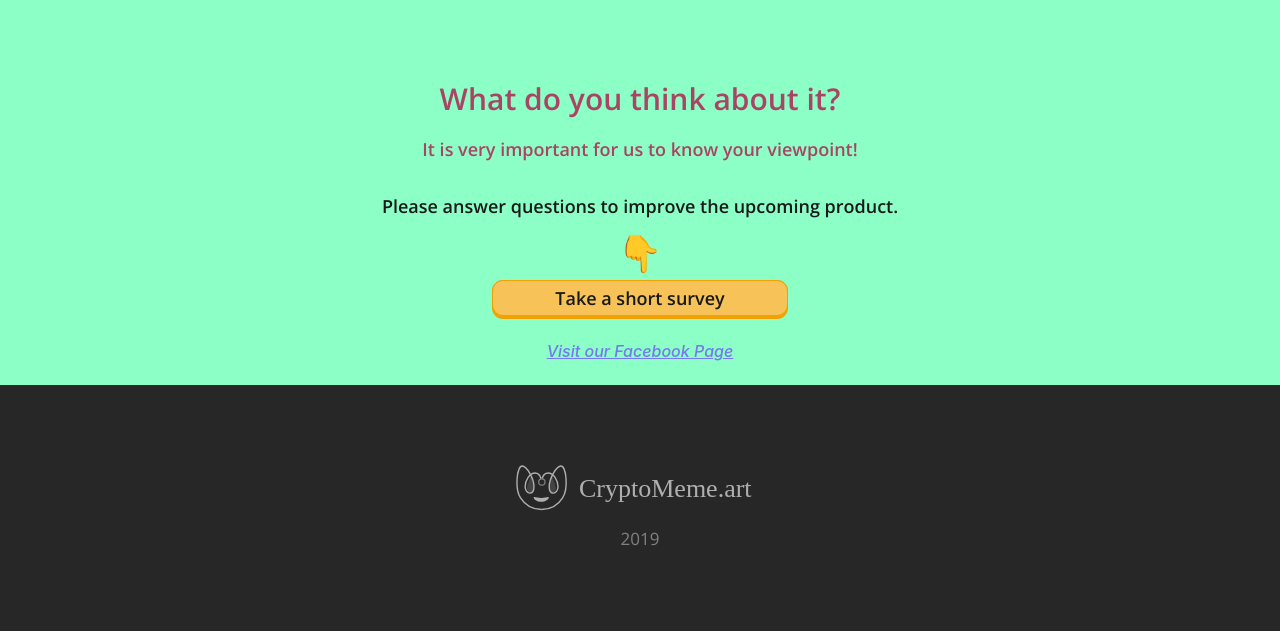
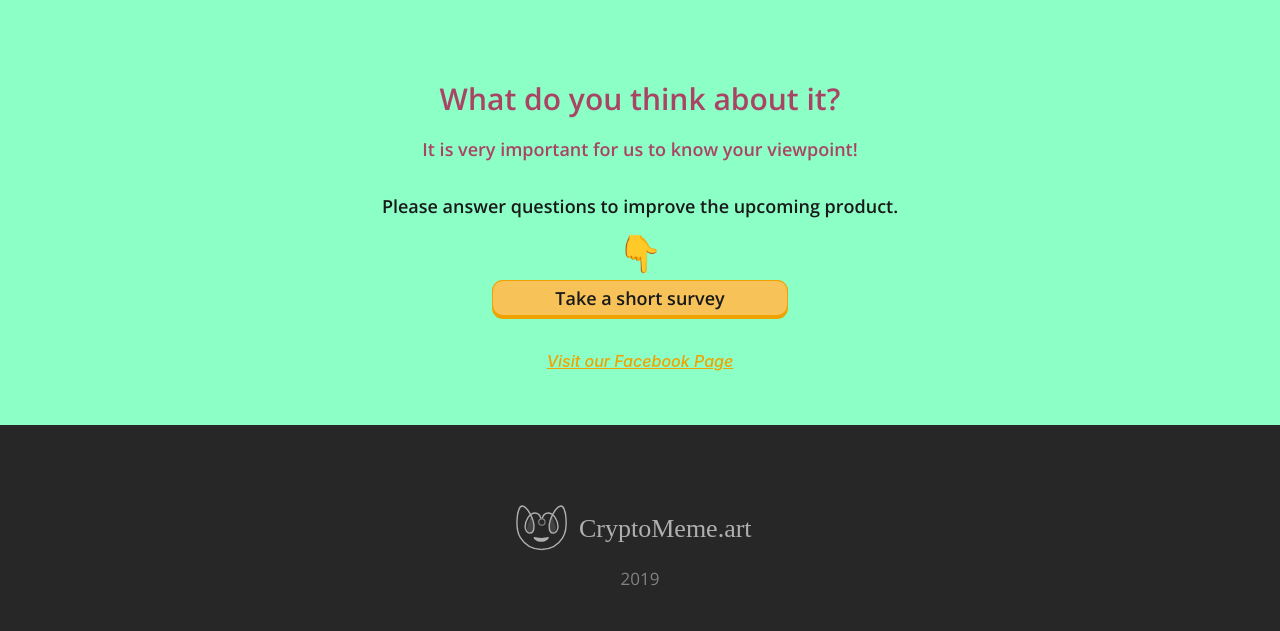
Before and after one commit to misha-yu/cma_landing, a PHP site: page / in a window 1280 px wide. Shown: the part 3229-3860 px from the top of the page. Before the commit the page ends 3774 px from the top, so only its background shows below. Run offline with PHP 8.4, Linux system fonts and the light colour scheme.

Commit message:
footter ...

```diff
--- a/index.html
+++ b/index.html
@@ -398,7 +398,7 @@
                     questions to improve the upcoming product.</div>
                 <div class="col-12 action_grey_txt" style="text-align: center; font-size: 36px; padding-bottom: 0px;">
                     👇</div>
-                <div class="col-12 action_grey_txt" style="text-align: center; padding-bottom: 20px;">
+                <div class="col-12 action_grey_txt" style="text-align: center; padding-bottom: 30px;">
 
                     <a href="https://docs.google.com/forms/d/e/1FAIpQLSfYTjblTGa_0cjmXXF9JJSmeTikLWrzUyflynXEAtYfbZDJvA/viewform" target="_blank">
                         <div class="Landing_hero_btn" style="margin: auto;  width: 296px; ">
@@ -408,7 +408,7 @@
                         </div>
                     </a>
                 </div>
-                <div class="col-12" style="margin-bottom:22px; text-align: center; color: ">
+                <div class="col-12" style="margin-bottom:22px; text-align: center; padding-bottom: 30px;">
                     <a href="https://www.facebook.com/CryptoMeme.art" class="fb_link">Visit our Facebook Page</a>
                 </div>
 
--- a/scss/Landing.css
+++ b/scss/Landing.css
@@ -419,11 +419,11 @@ a:hover {
 
 /* line 452, /Users/mikhailyurchenkov/Documents/GitHub/cma_landing/scss/Landing.scss */
 .fb_link {
-  color: #7678ED;
+  color: #F0A202;
   font-weight: 500;
   font-style: italic;
   text-decoration: underline; }
-  /* line 457, /Users/mikhailyurchenkov/Documents/GitHub/cma_landing/scss/Landing.scss */
+  /* line 458, /Users/mikhailyurchenkov/Documents/GitHub/cma_landing/scss/Landing.scss */
   .fb_link:hover {
     color: #7678ED;
     text-decoration: underline; }
--- a/scss/Landing.scss
+++ b/scss/Landing.scss
@@ -450,12 +450,13 @@ a:hover {
 }
 
 .fb_link {
-    color: $blue;
+
+    color: $orange-2;
     font-weight: 500;
     font-style: italic;
     text-decoration: underline;
     &:hover{
        color: $blue;
-        text-decoration: underline;
+       text-decoration: underline;
     }
 }
```
Also changed, not shown: 1 other file.
